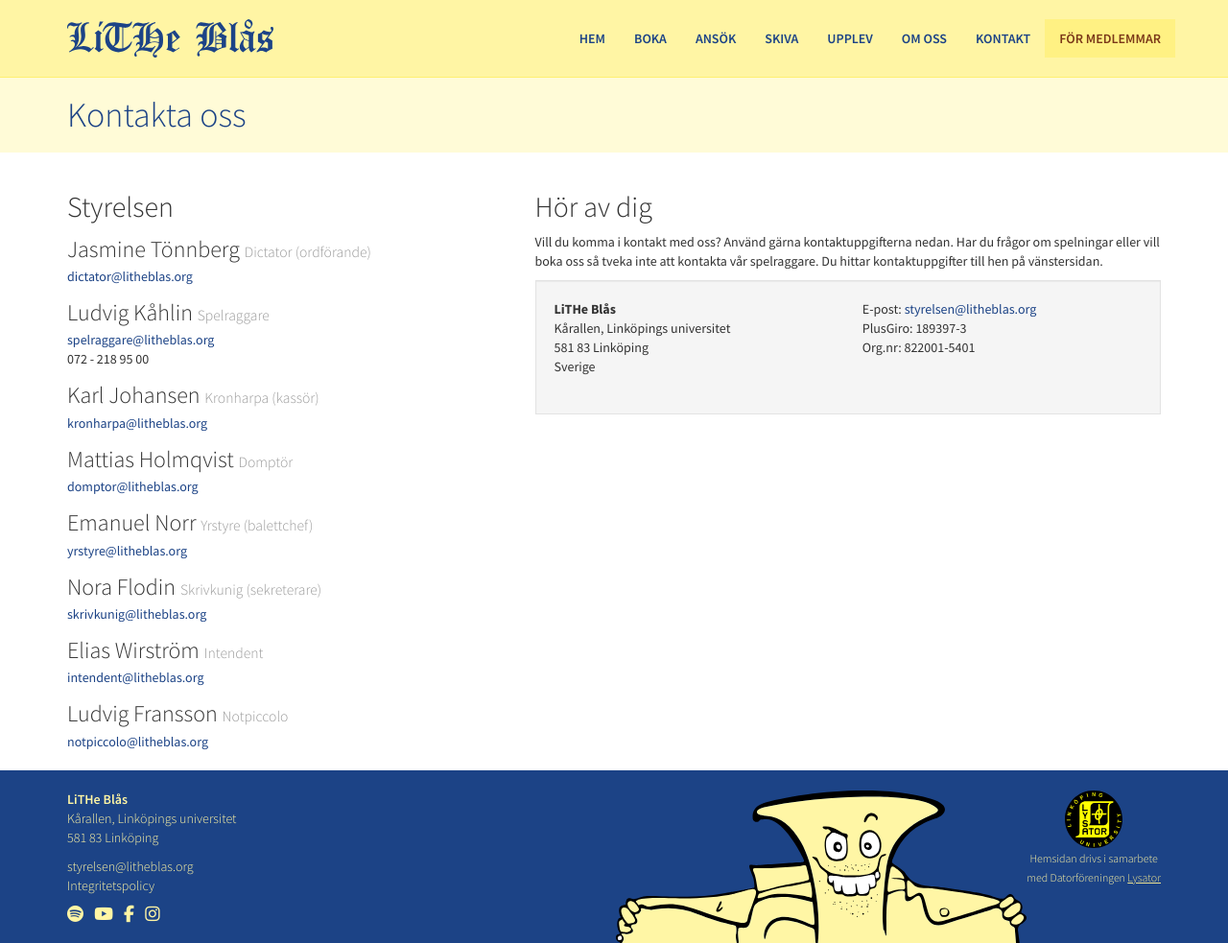
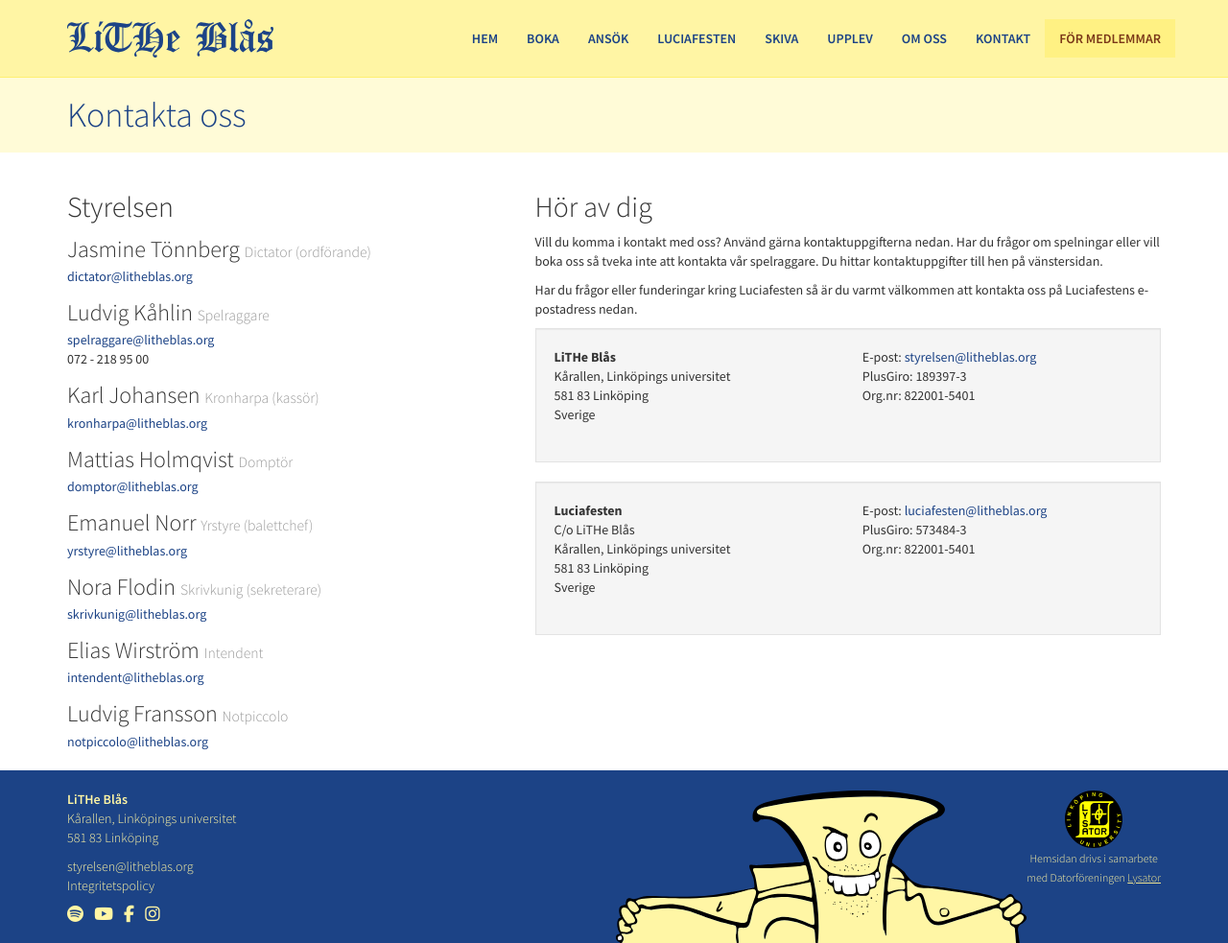
Before and after one commit to litheblas/litheblas.org, a Jekyll site: the page built from _pages/kontakt.md, in a window 1280 px wide and 983 px high. Shown: the whole window at 96% size. Built offline with Jekyll 4.4.1, drawn with Linux system fonts in a browser that asks for light colours; nearby versions of some CDN libraries.

Commit message:
Add Luciafesten promo

```diff
--- a/_includes/header.html
+++ b/_includes/header.html
@@ -26,6 +26,7 @@
                     <li><a href="{{ "/" | relative_url }}">Hem</a></li>
                     <li><a href="{{ "/boka" | relative_url }}">Boka</a></li>
                     <li><a href="{{ "/ansok" | relative_url }}">Ansök</a></li>
+                    <li><a href="{{ "/luciafesten" | relative_url }}">Luciafesten</a></li>
                     <li><a href="https://skiva.litheblas.org">Skiva</a></li>
                     <li><a href="{{ "/upplev" | relative_url }}">Upplev</a></li>
                     <li><a href="{{ "/om-oss" | relative_url }}">Om oss</a></li>
--- a/_layouts/contact.html
+++ b/_layouts/contact.html
@@ -84,6 +84,7 @@ layout: default
         <div class="col-md-7">
             <h2>Hör av dig</h2>
             <p>Vill du komma i kontakt med oss? Använd gärna kontaktuppgifterna nedan. Har du frågor om spelningar eller vill boka oss så tveka inte att kontakta vår spelraggare. Du hittar kontaktuppgifter till hen på vänstersidan.</p>
+            <p>Har du frågor eller funderingar kring Luciafesten så är du varmt välkommen att kontakta oss på Luciafestens e-postadress nedan.</p>
 
             <div class="well">
                 <div class="row">
@@ -103,6 +104,25 @@ layout: default
                     </div>
                 </div>
             </div>
+            <div class="well">
+                <div class="row">
+                    <div class="col-sm-6">
+                        <address>
+                            <b>Luciafesten</b><br>
+                            C/o LiTHe Blås<br>
+                            Kårallen, Linköpings universitet<br>
+                            581 83 Linköping<br>
+                            Sverige
+                        </address>
+                    </div>
+
+                    <div class="col-sm-6">
+                        <p>E-post: <a href="mailto:luciafesten@litheblas.org" target="_blank">luciafesten@litheblas.org</a><br>
+                        PlusGiro: 573484-3<br>
+                        Org.nr: 822001-5401</p>
+                    </div>
+                </div>
+            </div>
         </div>
     </div>
 </div>
```
Also changed, not shown: _layouts/luciafesten.html (+5 -6 lines).
